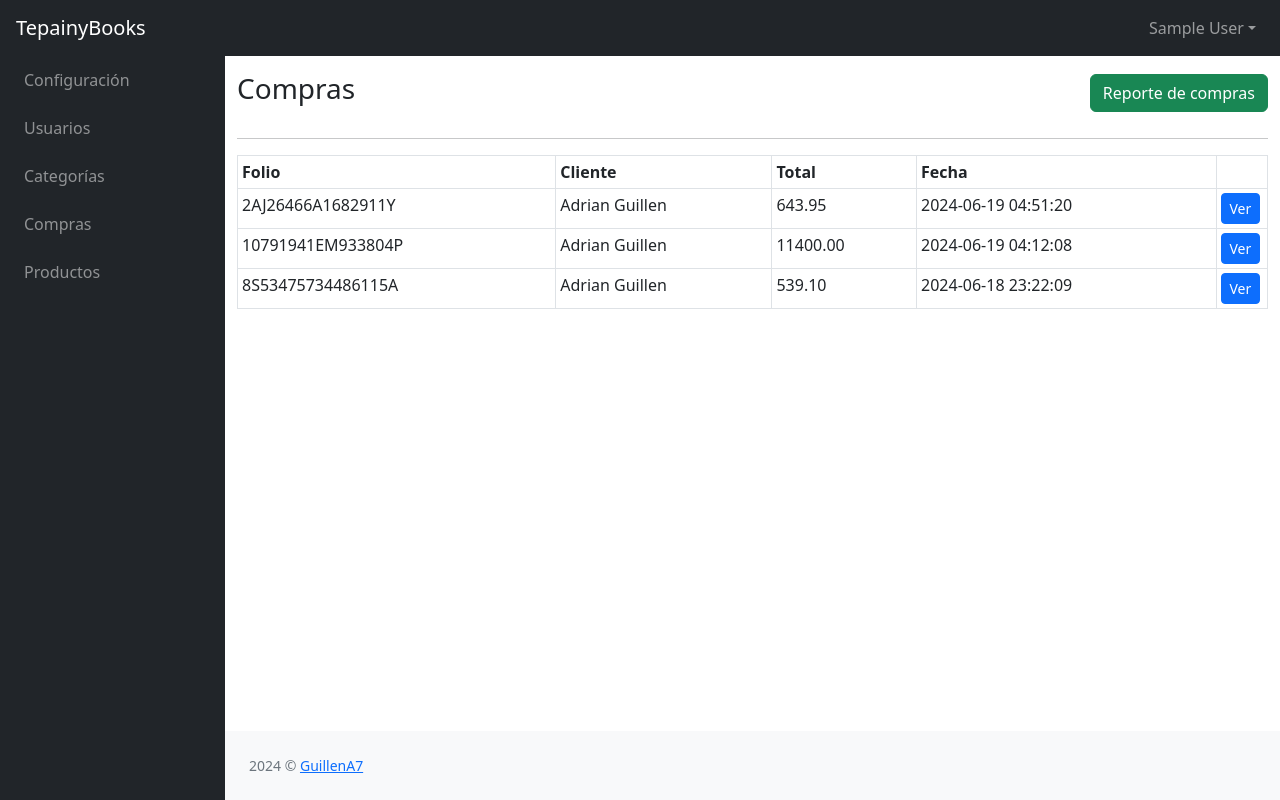
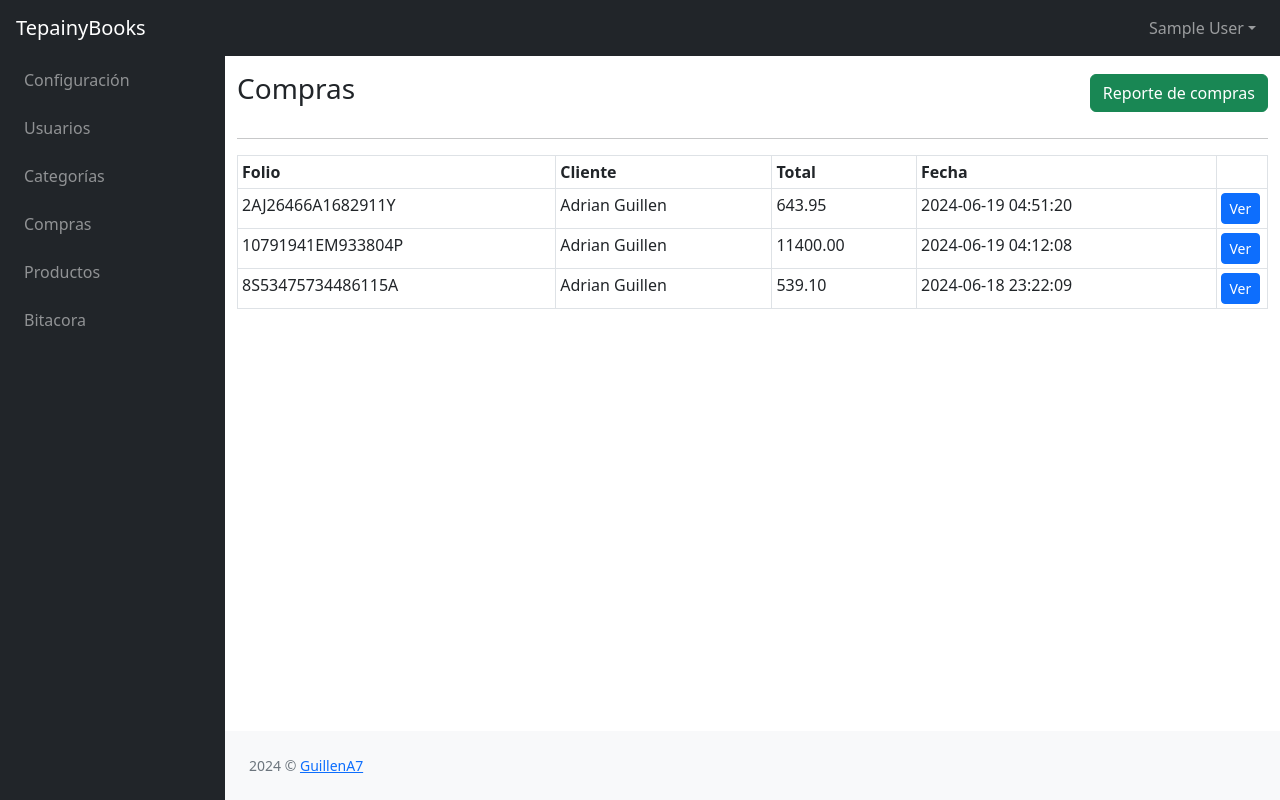
Before and after one commit to GuillenA7/TepainyBooks, a PHP site: page /tepainybooks/admin/compras/index.php in a window 1280 px wide. Run offline with PHP 8.4, Linux system fonts and the light colour scheme; the visitor is signed in with stand-in values (Sample User, id 1); data comes from the database, SQL or seed files in the repository; some libraries are stand-ins or nearby versions.

Commit message:
Bitacora ahora si

```diff
--- a/admin/header.php
+++ b/admin/header.php
@@ -62,6 +62,10 @@
                             <div class="sb-nav-link-icon"><i class="fas fa-gifts"></i></div>
                             Productos
                         </a>
+                        <a class="nav-link" href="<?php echo ADMIN_URL; ?>bitacora">
+                            <div class="sb-nav-link-icon"><i class="fas fa-gifts"></i></div>
+                            Bitacora
+                        </a>
                     </div>
                 </div>
             </nav>
```
Also changed, not shown: admin/bitacora/index.php (renamed from admin/bitacora.php).
